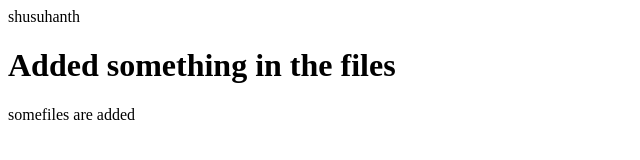
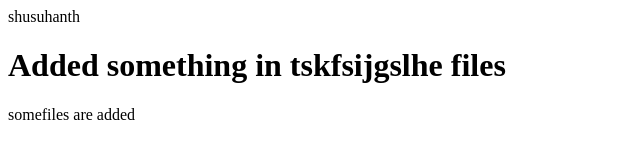
Before and after one commit to shushanth2003/Github-learning, a plain HTML site: page index.html in a window 1280 px wide. Shown: the whole page, without its empty margins (0-640 px from the left). Drawn offline with Linux system fonts and the light colour scheme.

Commit message:
Update index.html

```diff
--- a/index.html
+++ b/index.html
@@ -7,7 +7,7 @@ shusuhanth
     <title>Document</title>
 </head>
 <body>
-    <h1> Added something in the files</h1>
+    <h1> Added something in tskfsijgslhe files</h1>
     somefiles are added
 </body>
 
```
